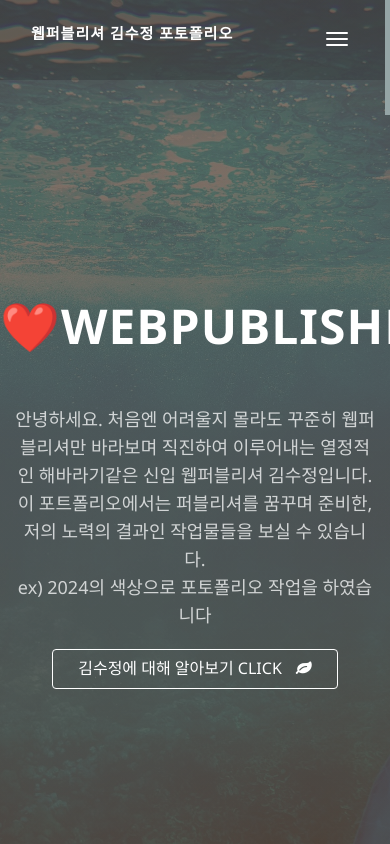
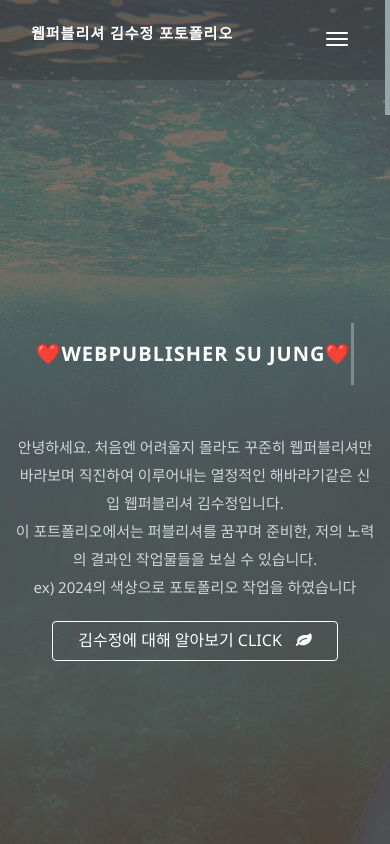
Before and after one commit to braverokmc79/portfolio-kimsujung, a plain HTML site: page index.html in a window 390 px wide. Shown: the top 844 px of the page. Drawn offline with nearby package versions, Linux system fonts and the light colour scheme; some packages are replaced by stand-ins of ours; a script that the page names is missing; some icons are missing; a web font is replaced by a local one.

Commit message:
메인 하트 글씨 크기 변경

```diff
--- a/assets/css/style.css
+++ b/assets/css/style.css
@@ -1504,3 +1504,12 @@ ul.nav > li > a:hover {
 .details-list li.hover a:hover strong {
   color: #fff;
 }
+
+@media only screen and (max-width: 480px) {
+  #section-home .well-come {
+    font-size: 2rem !important;
+  }
+  #section-home .text-white-75 {
+    font-size: 1.5rem !important;
+  }
+}
```
